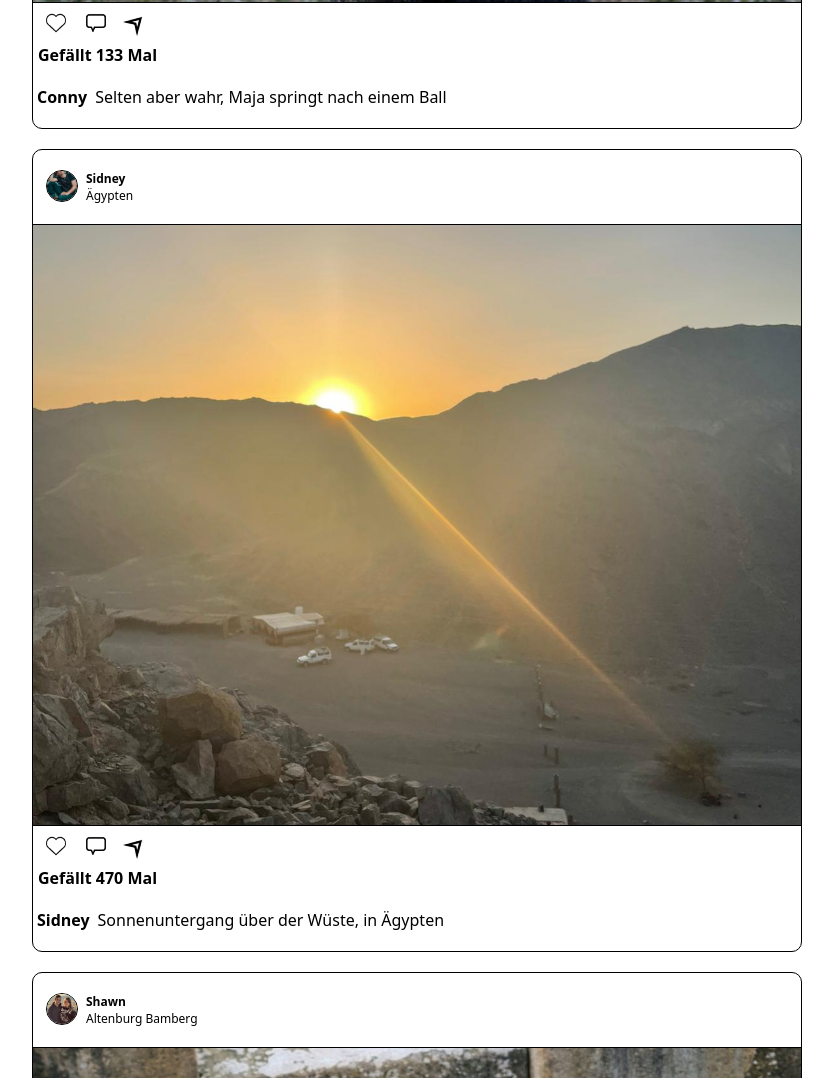
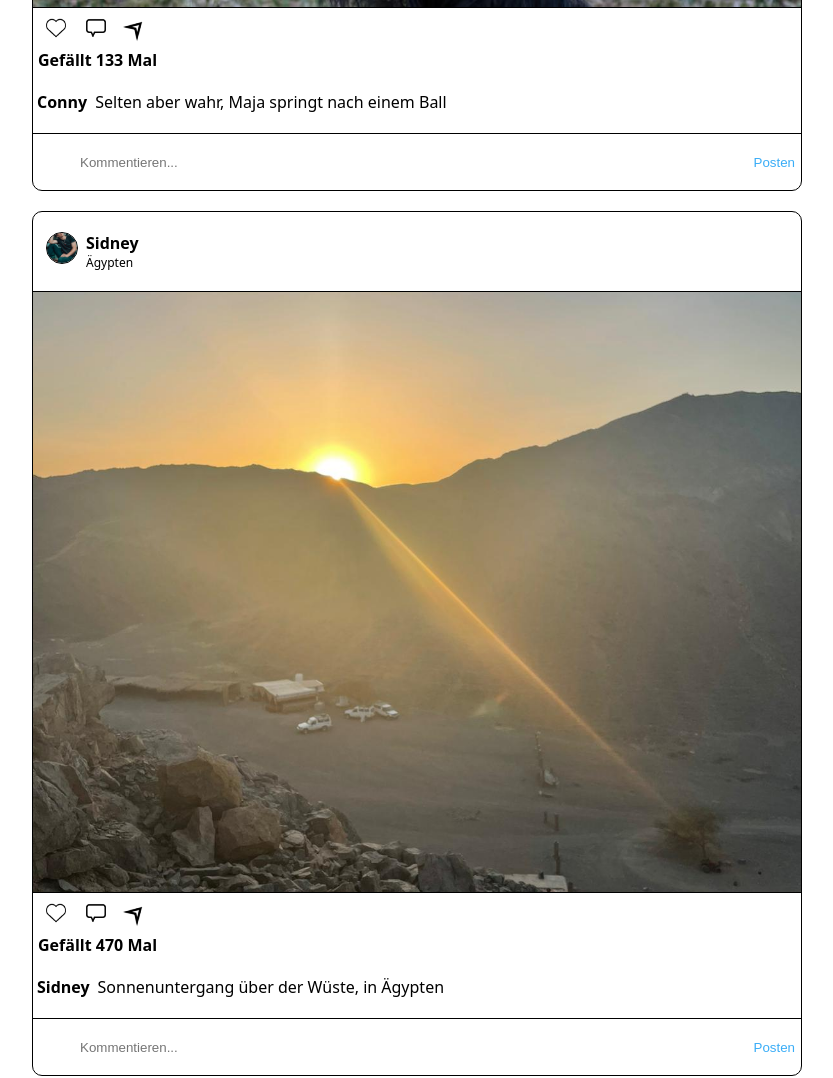
Before and after one commit to ShawnKastner/Instagram, a plain HTML site: page index.html in a window 1280 px wide. Shown: the part 778-1856 px from the top of the page, without its empty margins (68-901 px from the left). Drawn offline with Linux system fonts and the light colour scheme.

Commit message:
comment input

```diff
--- a/script.js
+++ b/script.js
@@ -106,7 +106,7 @@ function showTemplate(element) {
                 <img class="profileImg" src="${element['profileImg']}">
                 <div class="locationContainer">
                     <span><b>${element['author']}</b></span>
-                    <span>${element['location']}</span>
+                    <span class="locationSpan">${element['location']}</span>
                 </div>
             </div>
         </div>
@@ -121,7 +121,11 @@ function showTemplate(element) {
         </div>
         <div class="description">
         <span><b>${element['author']}</b></span>
-        <span class="distancePadding">${element['description']}</span>
+        <span>${element['description']}</span>
+        </div>
+        <div class="commentContainer">
+            <input class="commentInput" placeholder="Kommentieren...">
+            <button>Posten</button>
         </div>
     </div>`;
 }
@@ -132,6 +136,6 @@ function profilesTemplate(profile, i) {
         <div class="nameImg">
             <img class="profileImg" src="${profile['img']}"><span><b>${profile['author']}</b></span>
         </div>
-        <button onclick="follow(${i})" id="followButton${i}" class="followButton"><b>Folgen</b></button>
+        <button onclick="follow(${i})" id="followButton${i}"><b>Folgen</b></button>
     </div>`;
 }
--- a/style.css
+++ b/style.css
@@ -93,7 +93,7 @@ header a {
     flex-direction: column;
 }
 
-.locationContainer span {
+.locationSpan {
     font-size: 12px;
 }
 
@@ -172,16 +172,32 @@ header a {
     justify-content: space-between;
 }
 
-.followButton {
+button {
     border: none;
     background-color: unset;
     color: #3aadf7;
 }
 
-.followButton:hover {
+button:hover {
     cursor: pointer;
 }
 
 .clickFollow {
     color: grey;
 }
+
+.commentContainer {
+    display: flex;
+    justify-content: space-between;
+    width: 100%;
+    padding-bottom: 12px;
+    padding-top: 12px;
+    border-top: solid 1px black;
+}
+
+.commentInput {
+    border: none;
+    margin-left: 45px;
+    width: 80%;
+    height: 30px;
+}
```
